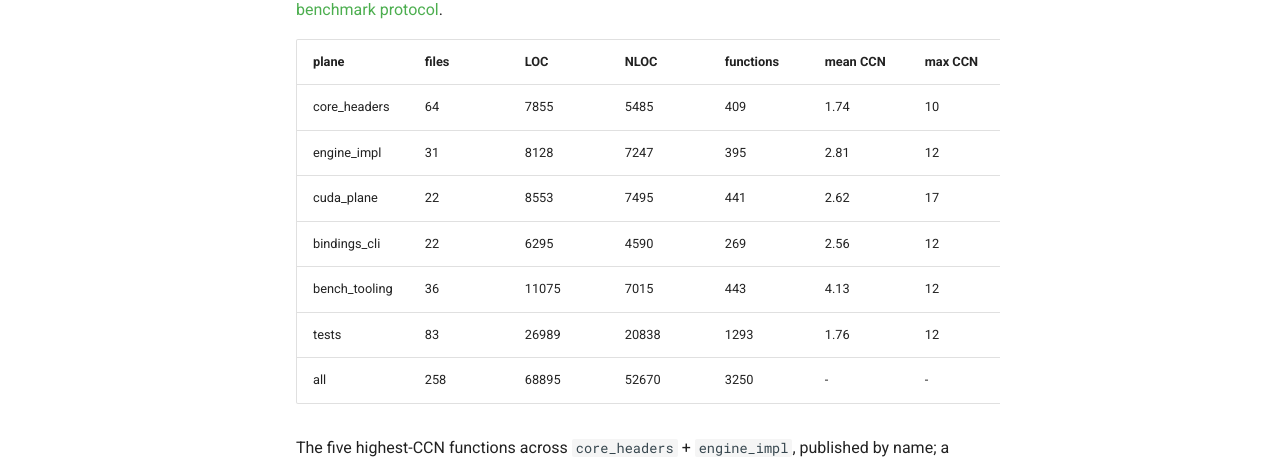
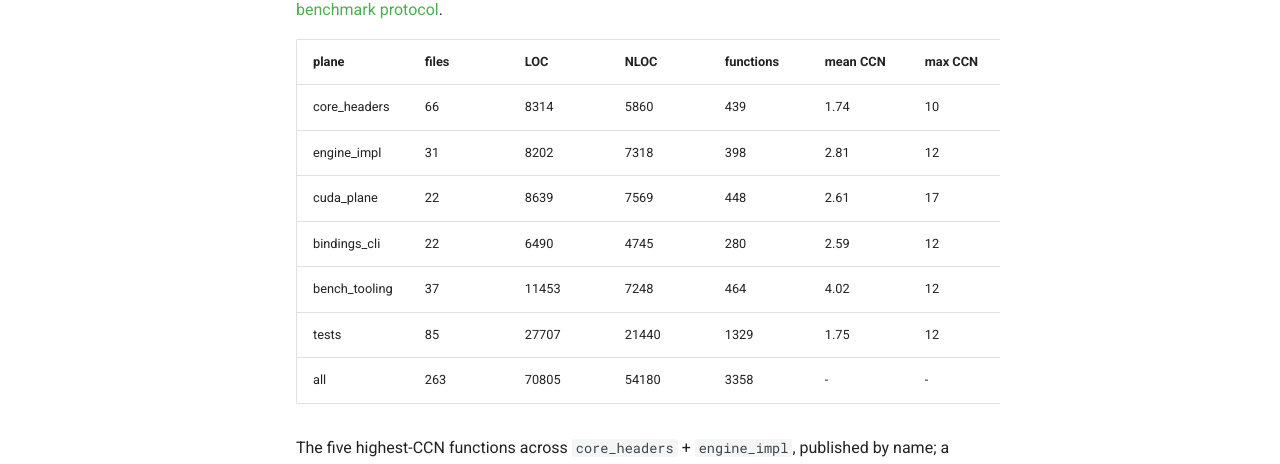
Before and after one commit to daniel-m-campos/bonsai, an MkDocs documentation site: the page built from docs/results/results/code-metrics.md, in a window 1280 px wide and 1400 px high. Shown: the part 358-822 px from the top of the window. Built offline with MkDocs 1.6.1 and Material for MkDocs 9.7.7, drawn with Linux system fonts in a browser that asks for light colours; comment, search, counter and statistics services are not loaded; some of the changed text lies outside the part shown.

Commit message:
bench(standings): refresh the code axis for 2.9.0
Measured locally at main 084d8c36 (make python, measure_complexity.py,
lizard 1.23.0), stamped through update_standings.py --axis code. The
multi-target round adds two core headers (263 files, 70805 lines where
2.8.0 read 258 and 68895), one config parameter (44,
objective.n_targets)
and two test files; every plane's max CCN holds (core_headers 10,
engine_impl 12, cuda_plane 17, bindings_cli 12, bench_tooling 12,
tests 12).

Ran: render_results.py (pages re-rendered from the new rows).

```diff
--- a/docs/results/results/code-metrics.md
+++ b/docs/results/results/code-metrics.md
@@ -6,13 +6,13 @@ Self-measurement of the bonsai tree, no comparison: line counts and lizard compl
 
 | plane | files | LOC | NLOC | functions | mean CCN | max CCN |
 |---|---|---|---|---|---|---|
-| core_headers | 64 | 7855 | 5485 | 409 | 1.74 | 10 |
-| engine_impl | 31 | 8128 | 7247 | 395 | 2.81 | 12 |
-| cuda_plane | 22 | 8553 | 7495 | 441 | 2.62 | 17 |
-| bindings_cli | 22 | 6295 | 4590 | 269 | 2.56 | 12 |
-| bench_tooling | 36 | 11075 | 7015 | 443 | 4.13 | 12 |
-| tests | 83 | 26989 | 20838 | 1293 | 1.76 | 12 |
-| all | 258 | 68895 | 52670 | 3250 | - | - |
+| core_headers | 66 | 8314 | 5860 | 439 | 1.74 | 10 |
+| engine_impl | 31 | 8202 | 7318 | 398 | 2.81 | 12 |
+| cuda_plane | 22 | 8639 | 7569 | 448 | 2.61 | 17 |
+| bindings_cli | 22 | 6490 | 4745 | 280 | 2.59 | 12 |
+| bench_tooling | 37 | 11453 | 7248 | 464 | 4.02 | 12 |
+| tests | 85 | 27707 | 21440 | 1329 | 1.75 | 12 |
+| all | 263 | 70805 | 54180 | 3358 | - | - |
 
 The five highest-CCN functions across `core_headers` + `engine_impl`, published by name; a curated offender list would be marketing.
 
```
Also changed, not shown: other parts of docs/results/results/code-metrics.md (+2 -2 lines), 2 other files.
